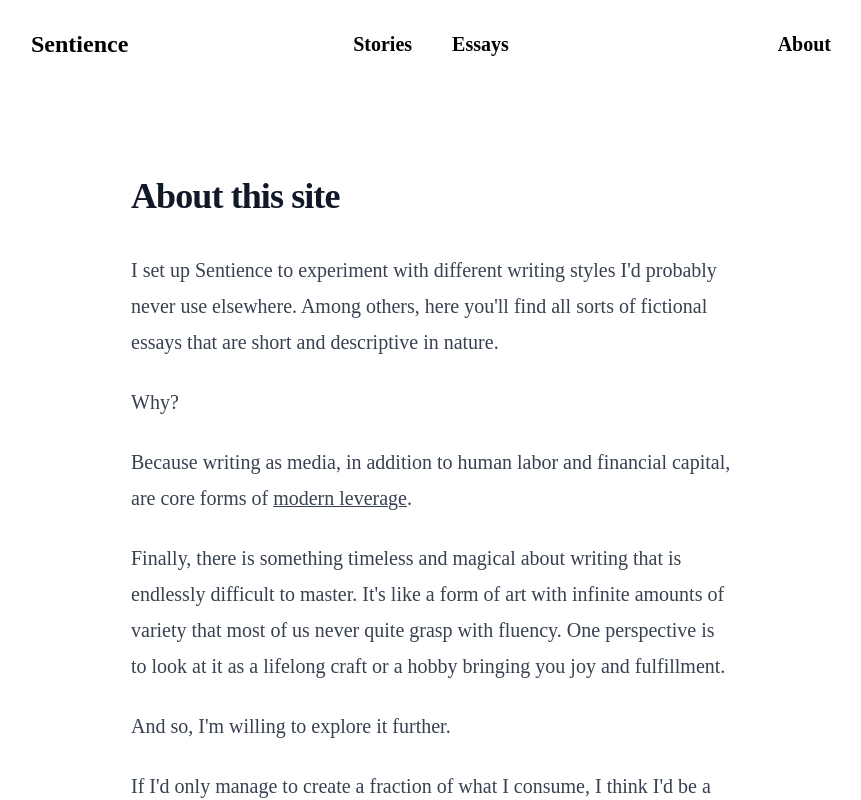
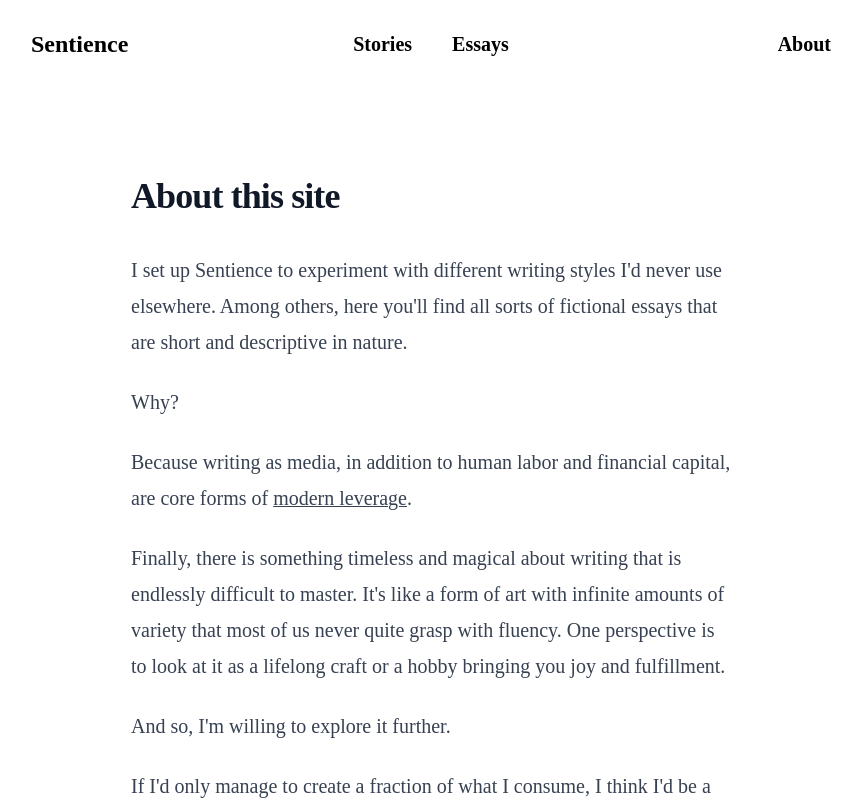
Before and after one commit to iamsanteri/sentience-blog, a Next.js app: page /about in a window 1280 px wide. Shown: the top 800 px of the page, without its empty margins (209-1070 px from the left). Built offline with nearby package versions, Linux system fonts and the light colour scheme; a web font is replaced by a local one.

Commit message:
Modified about

```diff
--- a/pages/about/index.js
+++ b/pages/about/index.js
@@ -18,7 +18,7 @@ export default function SinglePost({ postData }) {
                 <div className="p-5 md:w-3/4 lg:w-3/5 xl:w-2/4 2xl:w-2/5">
                     <h1 style={{ lineHeight: 2.5 + "rem"}} className="mb-9 text-3xl md:text-4xl font-semibold leading-none tracking-tight text-gray-900 dark:text-white">About this site</h1>
                     <article className="prose-lg text-lg lg:prose-xl text-gray-700 dark:text-gray-300">
-                        <p>I set up Sentience to experiment with different writing styles I'd probably never use elsewhere. Among others, here you'll find all sorts of fictional essays that are short and descriptive in nature.</p>
+                        <p>I set up Sentience to experiment with different writing styles I'd never use elsewhere. Among others, here you'll find all sorts of fictional essays that are short and descriptive in nature.</p>
                         <p>Why?</p>
                         <p>Because writing as media, in addition to human labor and financial capital, are core forms of <a style={{textDecoration: "underline", textDecorationThickness: 1 + "px"}} href="https://www.lostbookofsales.com/notes/the-almanack-of-naval-ravikant-by-eric-jorgenson/?ref=sentience#leverage" className="dark:text-zinc-200 hover:opacity-75">modern leverage</a>.</p>
                         <p>Finally, there is something timeless and magical about writing that is endlessly difficult to master. It's like a form of art with infinite amounts of variety that most of us never quite grasp with fluency. One perspective is to look at it as a lifelong craft or a hobby bringing you joy and fulfillment. </p>
```
